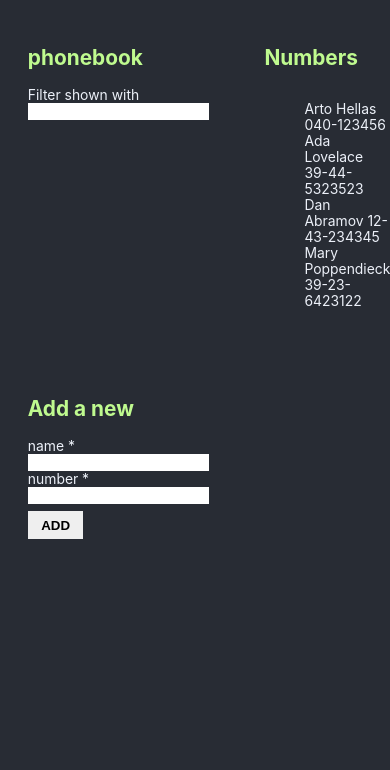
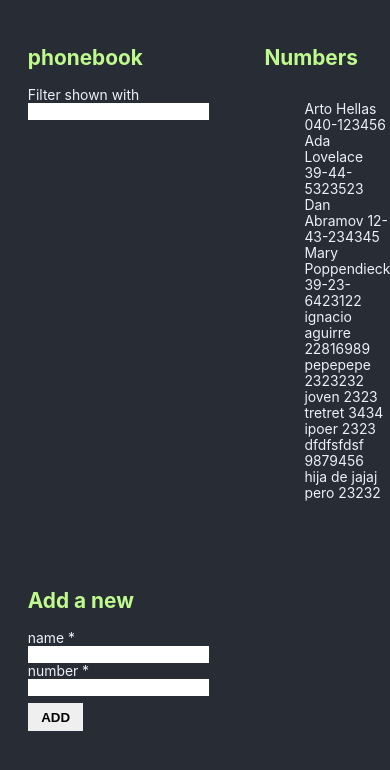
Before and after one commit to Aguirreignacio12/FullstackOpen, a React (Create React App) app in the folder part2/the_phone_book/: page / in a window 390 px wide. Shown: the top 770 px of the page. Built offline with nearby package versions, Linux system fonts and the light colour scheme; data requests are answered from the project's data file.

Commit message:
part2 the_phone_book step 7/8 - exercise 2.15/2.16

```diff
--- a/part2/the_phone_book/db.json
+++ b/part2/the_phone_book/db.json
@@ -1,5 +1,5 @@
 {
-  "persons":[
+  "persons": [
     {
       "name": "Arto Hellas",
       "number": "040-123456",
@@ -19,6 +19,46 @@
       "name": "Mary Poppendieck",
       "number": "39-23-6423122",
       "id": 4
+    },
+    {
+      "id": 5,
+      "name": "ignacio aguirre",
+      "number": "22816989"
+    },
+    {
+      "id": 6,
+      "name": "pepepepe",
+      "number": "2323232"
+    },
+    {
+      "id": 7,
+      "name": "joven",
+      "number": "2323"
+    },
+    {
+      "id": 8,
+      "name": "tretret",
+      "number": "3434"
+    },
+    {
+      "id": 9,
+      "name": "ipoer",
+      "number": "2323"
+    },
+    {
+      "id": 10,
+      "name": "dfdfsfdsf",
+      "number": "9879456"
+    },
+    {
+      "id": 11,
+      "name": "hija de",
+      "number": "jajaj"
+    },
+    {
+      "id": 12,
+      "name": "pero",
+      "number": "23232"
     }
   ]
 }
--- a/part2/the_phone_book/src/components/App.js
+++ b/part2/the_phone_book/src/components/App.js
@@ -1,9 +1,9 @@
 import { React, useEffect, useState } from 'react'
 import PersonForm from './PersonForm'
 import Header from './Header'
+import { getAll, create } from '../services/dailyService'
 import Persons from './Persons'
 import Filter from './Filter'
-import axios from 'axios'
 import '../App.css'
 
 const App = () => {
@@ -12,17 +12,12 @@ const App = () => {
     [newNumber, setNewNumber] = useState(''),
     [filter, setFilter] = useState('')
 
-
-
   const getPersons = () => {
-    const url = 'http://localhost:3001/persons'
-
-    axios
-      .get(url)
-      .then(res => {
-        const persons = res.data
+    getAll().then(
+      persons =>
         setPersons(persons)
-      })
+    )
+      .catch(err => <h1>Obteniendo datos del servidor </h1>)
   }
 
   useEffect(getPersons, [])
@@ -57,8 +52,12 @@ const App = () => {
       name: newName,
       number: newNumber
     }
-    setPersons(persons.concat(personObj))
-    resetValue()
+
+    create(personObj)
+      .then(returnedPerson => {
+        setPersons(persons.concat(returnedPerson))
+        resetValue()
+      })
   }
 
   const handleChangeName = e => setNewName(e.target.value)
--- /dev/null
+++ b/part2/the_phone_book/src/services/dailyService.js
@@ -0,0 +1,14 @@
+import axios from 'axios'
+const baseUrl = 'http://localhost:3000/persons'
+
+const getAll = () => {
+  const request = axios.get(baseUrl)
+  return request.then(response => response.data)
+}
+
+const create = newObject => {
+  const request = axios.post(baseUrl, newObject)
+  return request.then(response => response.data)
+}
+
+export { getAll, create }
```
